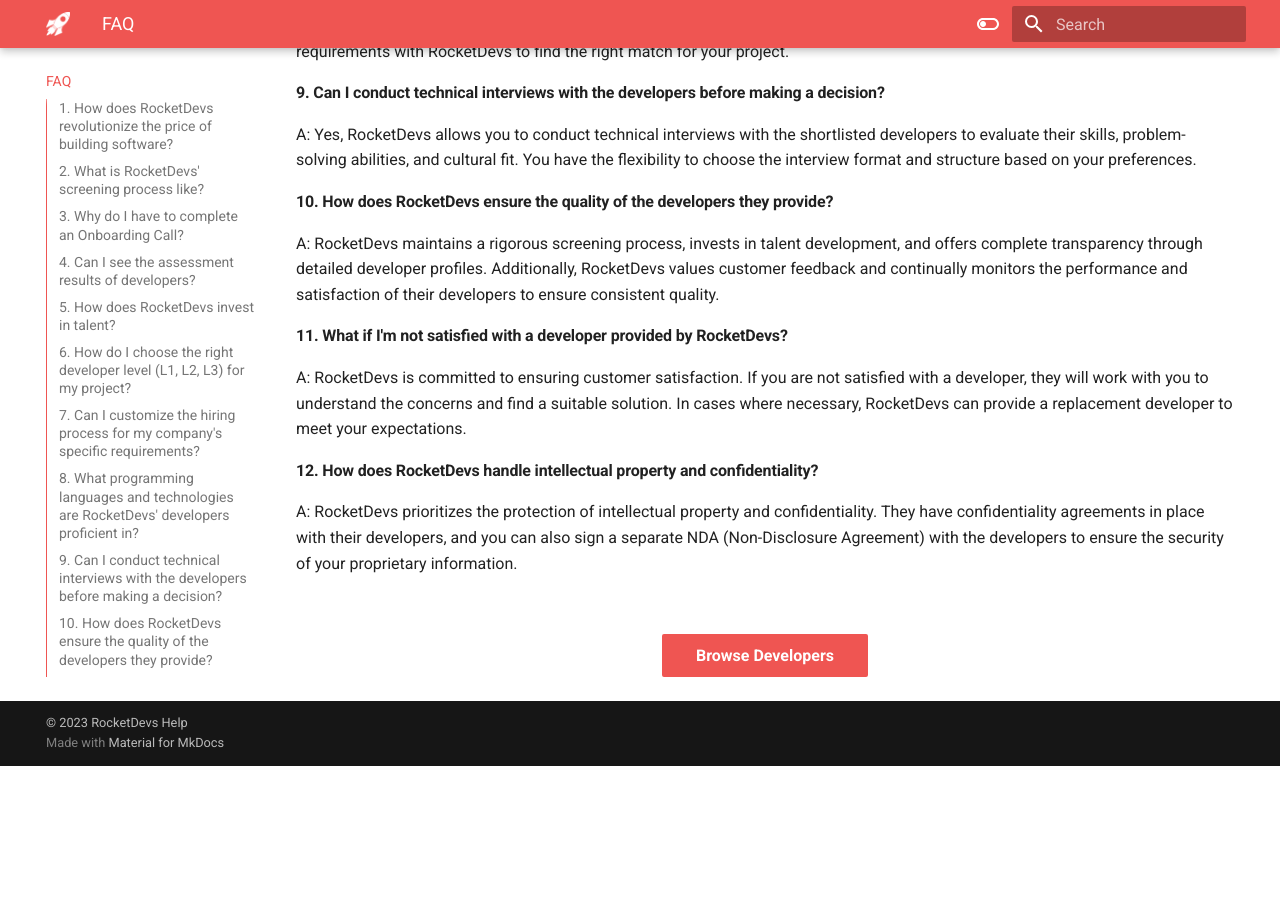
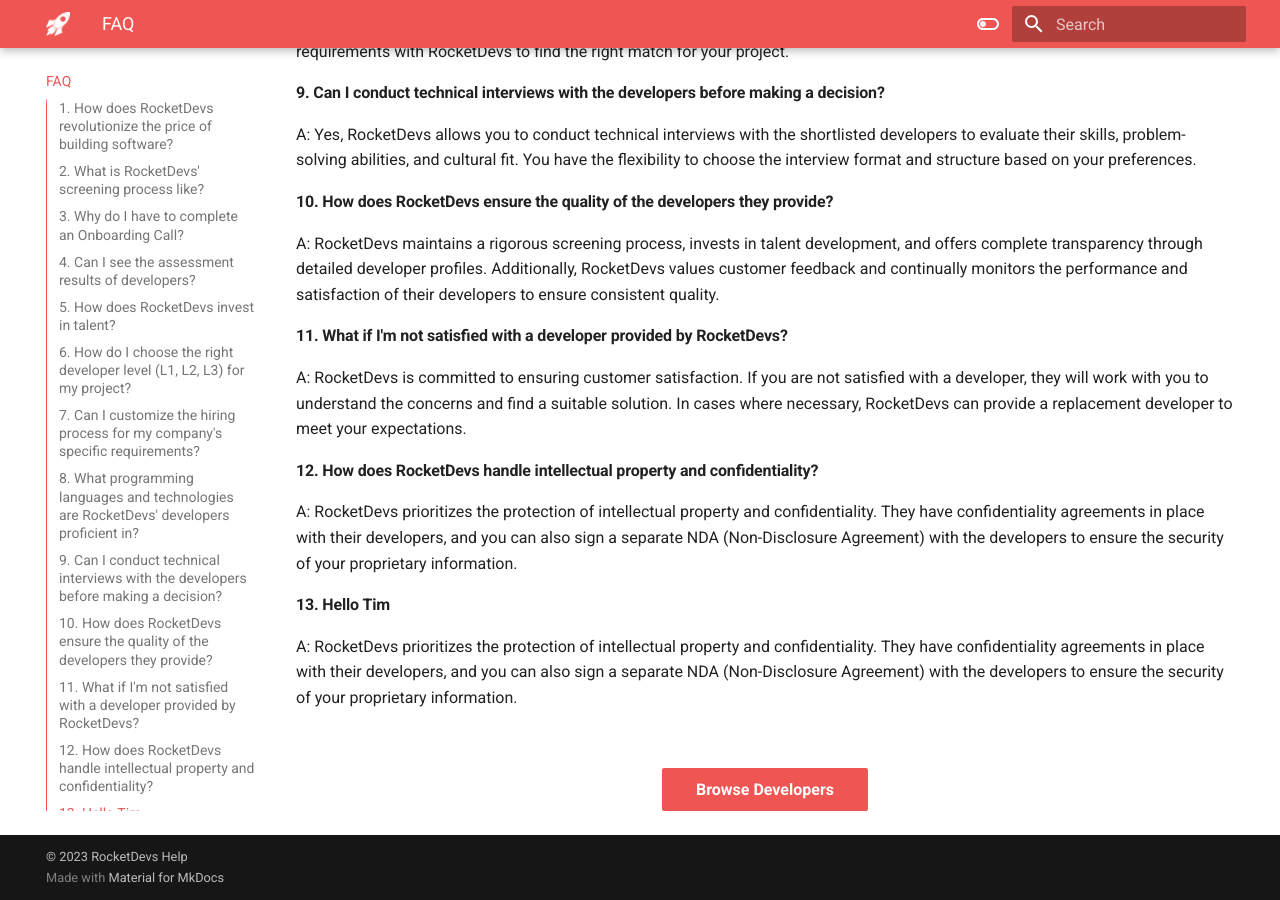
Before and after one commit to TheLastSultan/RocketDevsDocs, an MkDocs documentation site: the page built from docs/FAQS.md, in a window 1280 px wide and 900 px high, scrolled down 1120 px. Built offline with MkDocs 1.6.1 and Material for MkDocs 9.7.7, drawn with Linux system fonts in a browser that asks for light colours; before the commit the page ends 1886 px from its top, so only the background shows below that.

Commit message:
demo: lidede

```diff
--- a/docs/FAQS.md
+++ b/docs/FAQS.md
@@ -23,6 +23,8 @@
  A: RocketDevs is committed to ensuring customer satisfaction. If you are not satisfied with a developer, they will work with you to understand the concerns and find a suitable solution. In cases where necessary, RocketDevs can provide a replacement developer to meet your expectations.
 #### 12. **How does RocketDevs handle intellectual property and confidentiality?**
  A: RocketDevs prioritizes the protection of intellectual property and confidentiality. They have confidentiality agreements in place with their developers, and you can also sign a separate NDA (Non-Disclosure Agreement) with the developers to ensure the security of your proprietary information.
+#### 13. **Hello Tim**
+ A: RocketDevs prioritizes the protection of intellectual property and confidentiality. They have confidentiality agreements in place with their developers, and you can also sign a separate NDA (Non-Disclosure Agreement) with the developers to ensure the security of your proprietary information.
 
 <br>
 
```
